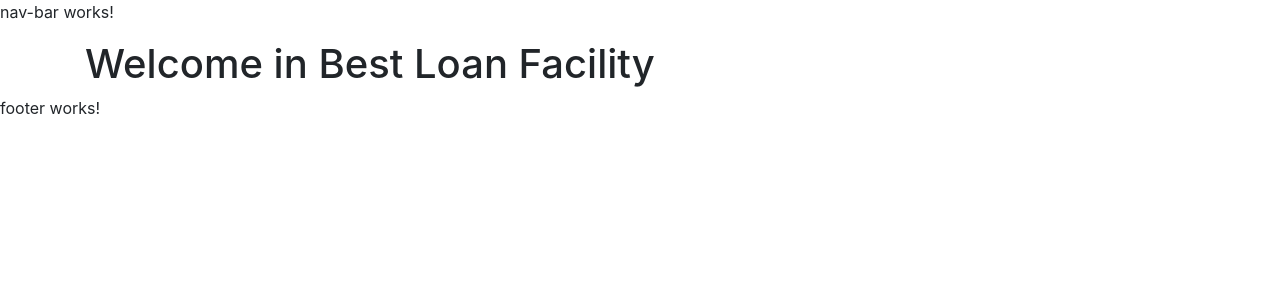
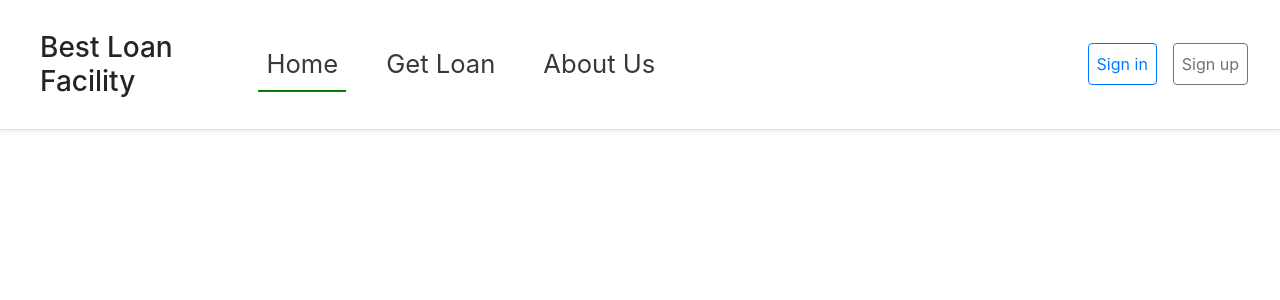
Before and after one commit to gangrendalf/LoanFacility, an Angular app in the folder client/: page / in a window 1280 px wide. Shown: the top 300 px of the page. Built offline with nearby package versions, Linux system fonts and the light colour scheme.

Commit message:
add navigation bar

```diff
--- /dev/null
+++ b/client/src/_variables.sass
@@ -0,0 +1,5 @@
+$breakpoint-xs: 0
+$breakpoint-sm: 576px
+$breakpoint-md: 768px
+$breakpoint-lg: 992px
+$breakpoint-xl: 1200px
--- a/client/src/app/core/components/nav-bar/nav-bar.component.html
+++ b/client/src/app/core/components/nav-bar/nav-bar.component.html
@@ -1 +1,46 @@
-<p>nav-bar works!</p>
+<header class="d-flex flex-row align-items-center justify-content-between p-3 px-md-4 mb-3 bg-white border-bottom shadow-sm fixed-top">
+
+  <p class="h3 my-3 px-3">Best Loan Facility</p>
+
+  <div class="d-menu" #menu>
+    <nav class="d-flex flex-column flex-md-row my-2 my-md-0">
+      <a
+        routerLink="/"
+        routerLinkActive="active"
+        class="mx-3 my-3 my-md-0 p-2 text-dark text-center"
+        >Home
+      </a>
+      <a
+        routerLink="/loan"
+        routerLinkActive="active"
+        class="mx-3 my-3 my-md-0 p-2 text-dark text-center"
+        >Get Loan
+      </a>
+      <a
+        routerLink="/about"
+        routerLinkActive="active"
+        class="mx-3 my-3 my-md-0 p-2 text-dark text-center"
+        >About Us
+      </a>
+    </nav>
+    <div class="d-flex flex-md-column flex-lg-row">
+      <a
+        routerLink="/sign-in"
+        routerLinkActive="active"
+        class="mx-2 mb-1 mb-lg-0 p-2 btn btn-outline-primary"
+        >Sign in
+      </a>
+      <a
+        routerLink="/sign-up"
+        routerLinkActive="active"
+        class="mx-2 mb-1 mb-lg-0 p-2 btn btn-outline-secondary"
+        >Sign up
+      </a>
+    </div>
+  </div>
+
+  <button class="d-block d-md-none btn btn-outline-primary" (click)="toogleMenu()">
+      <i class="fa fa-bars"></i>
+  </button>
+
+</header>
--- a/client/src/app/core/components/nav-bar/nav-bar.component.sass
+++ b/client/src/app/core/components/nav-bar/nav-bar.component.sass
@@ -0,0 +1,66 @@
+@import 'src/_variables.sass'
+
+header
+  height: 130px
+
+nav
+  // margin-right:
+
+nav a
+  position: relative
+  font-size: 1.6rem
+  cursor: pointer
+  text-decoration: none
+
+nav a::after
+  content: ''
+  position: absolute
+  display: blok
+  background-color: green
+  width: 0
+  height: 2px
+  bottom: 0
+  left: 50%
+  transition: left .3s, width .3s
+
+nav a:hover::after
+  left: 0
+  width: 100%
+
+nav a.active::after
+  left: 0
+  width: 100%
+
+button
+  width: 50px
+  height: 45px
+  font-size: 1.4rem
+
+.d-menu
+  display: flex
+  flex-direction: column
+  align-items: center
+  justify-content: center
+  position: absolute
+  top: 130px
+  right: -100vw
+  width: 100vw
+  padding-bottom: 24px
+  background-color: rgba(33, 33, 33, .3)
+  transition: right .3s
+
+.d-menu.show
+  right: 0px
+
+@media ( min-width: $breakpoint-md )
+  .d-menu
+    display: flex
+    flex-direction: row
+    align-items: center
+    justify-content: space-between
+    position: static
+    padding-bottom: 0
+    background-color: rgba(33, 33, 33, 0)
+
+  .d-menu.show
+    // background-color: rgba(33, 33, 33, 0)
--- a/client/src/app/core/components/nav-bar/nav-bar.component.ts
+++ b/client/src/app/core/components/nav-bar/nav-bar.component.ts
@@ -1,4 +1,4 @@
-import { Component, OnInit } from '@angular/core';
+import { Component, ElementRef, OnInit, ViewChild } from '@angular/core';
 
 @Component({
   selector: 'app-nav-bar',
@@ -7,9 +7,15 @@ import { Component, OnInit } from '@angular/core';
 })
 export class NavBarComponent implements OnInit {
 
+  @ViewChild("menu", {static: true}) menu: ElementRef;
+
   constructor() { }
 
   ngOnInit() {
   }
 
+  toogleMenu() {
+    (this.menu.nativeElement as HTMLDivElement).classList.toggle("show");
+  }
+
 }
--- a/client/src/app/core/core.module.ts
+++ b/client/src/app/core/core.module.ts
@@ -2,6 +2,7 @@ import { NgModule } from '@angular/core';
 import { CommonModule } from '@angular/common';
 import { NavBarComponent } from './components/nav-bar/nav-bar.component';
 import { FooterComponent } from './components/footer/footer.component';
+import { RouterModule } from '@angular/router';
 
 
 
@@ -11,7 +12,8 @@ import { FooterComponent } from './components/footer/footer.component';
     FooterComponent
   ],
   imports: [
-    CommonModule
+    CommonModule,
+    RouterModule
   ],
   exports: [
     NavBarComponent,
```
